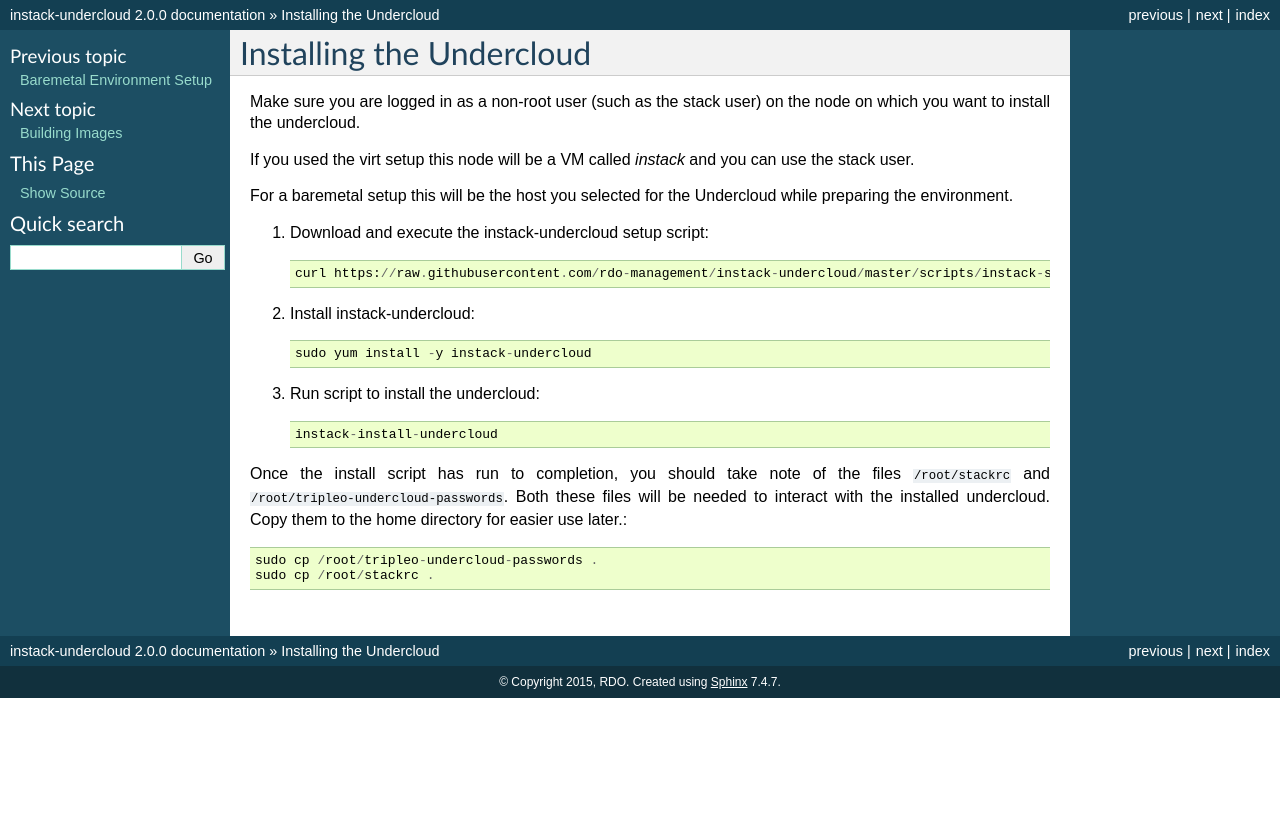
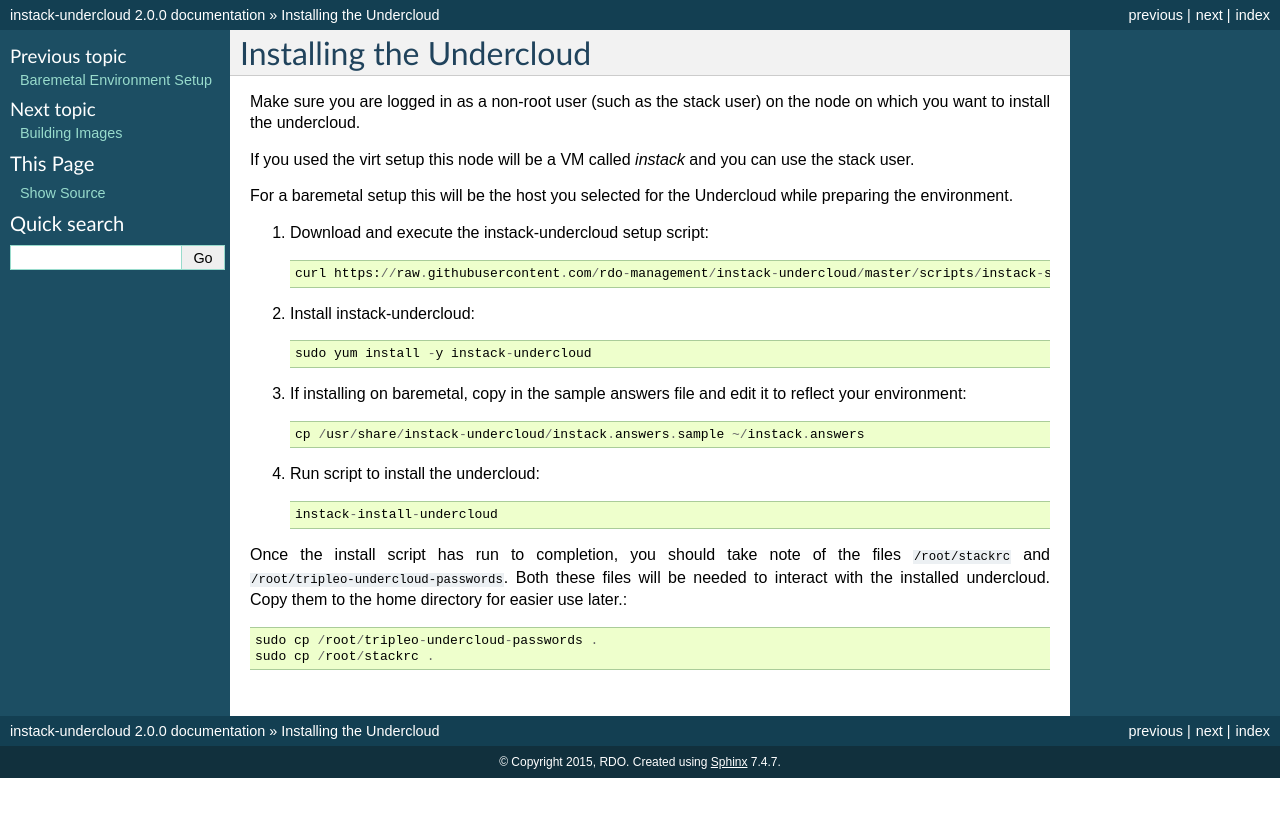
Before and after one commit to openstack-archive/instack-undercloud, a Sphinx documentation site: the page built from doc/source/install-undercloud.rst, in a window 1280 px wide. Shown: the top 817 px of the page. Built offline with Sphinx 7.4.7, drawn with Linux system fonts in a browser that asks for light colours.

Commit message:
Remove duplication between baremetal and undercloud setup pages
Some of the steps from the undercloud setup were duplicated on the
baremetal page.  Instead, move the one baremetal-specific step to
the undercloud page and note that it only needs to be done for
baremetal setups.

Change-Id: I5998038c74aeac59f27ebd7a6311d3af0aa0539c

```diff
--- a/doc/source/install-undercloud.rst
+++ b/doc/source/install-undercloud.rst
@@ -18,6 +18,11 @@ while preparing the environment.
 
     sudo yum install -y instack-undercloud
 
+#. If installing on baremetal, copy in the sample answers file and edit it
+   to reflect your environment::
+
+    cp /usr/share/instack-undercloud/instack.answers.sample ~/instack.answers
+
 #. Run script to install the undercloud::
 
     instack-install-undercloud
```
Also changed, not shown: doc/source/baremetal-setup.rst (+0 -10 lines).
